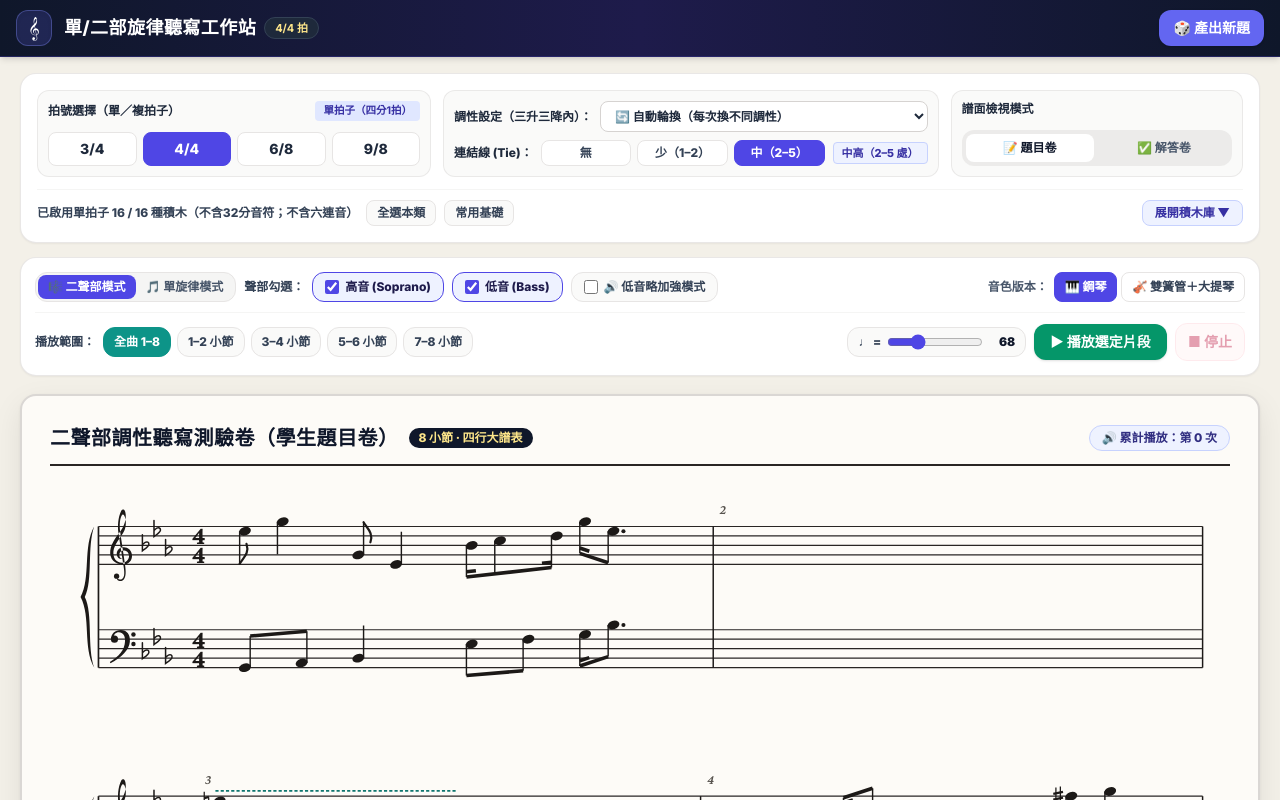
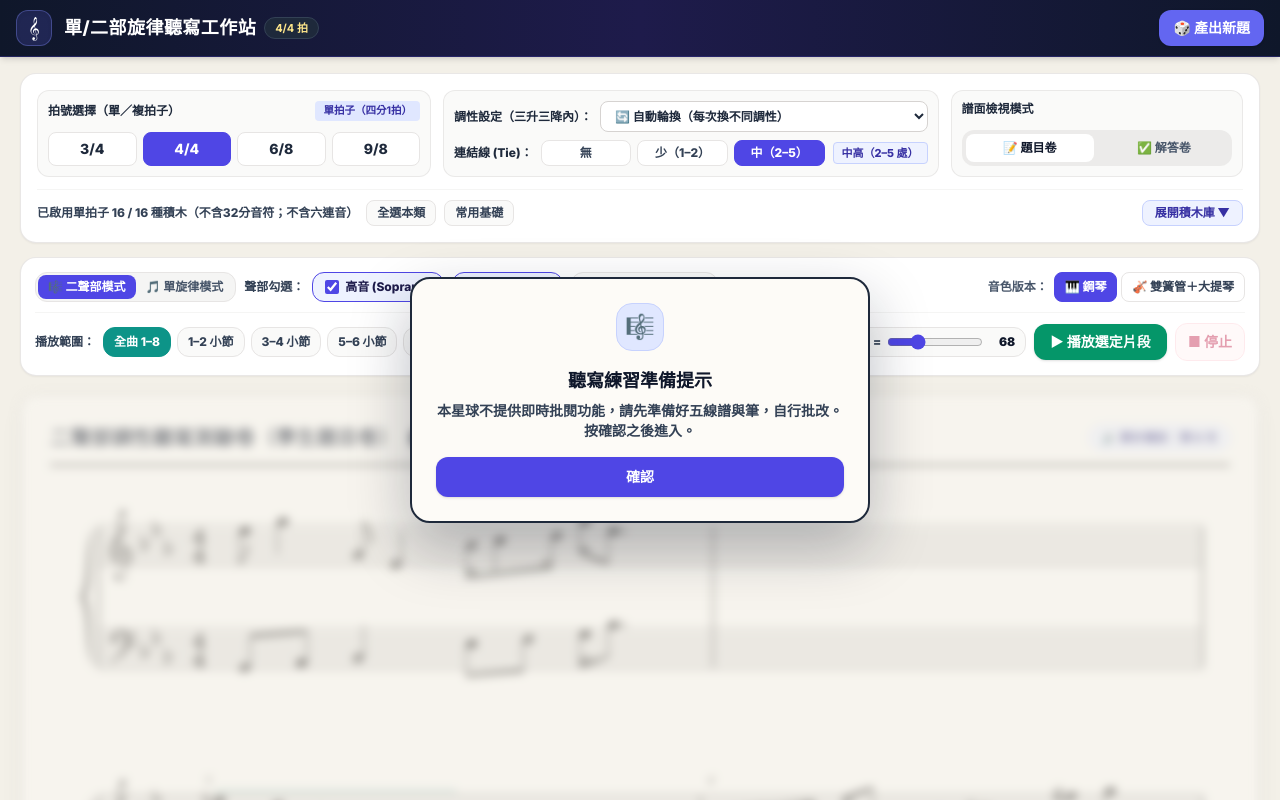
Before and after one commit to aping50/melody, a plain HTML site: page index.html in a window 1280 px wide. Shown: the top 800 px of the page. Drawn offline with nearby package versions, Linux system fonts and the light colour scheme.

Commit message:
Add files via upload

```diff
--- a/index.html
+++ b/index.html
@@ -33,6 +33,42 @@
     .note-group.active-note .note-flag {
       fill: #dc2626 !important;
       stroke: #dc2626 !important;
+    }
+
+    /* Center Entry Confirmation Card & Masked Exercise Area */
+    .entry-gate-backdrop {
+      position: fixed;
+      inset: 0;
+      z-index: 45;
+      display: flex;
+      align-items: center;
+      justify-content: center;
+      padding: 1rem;
+      pointer-events: auto;
+    }
+
+    .entry-gate-card {
+      width: min(92vw, 460px);
+      background: #fdfbf7;
+      border: 2px solid #1e293b;
+      border-radius: 1.25rem;
+      padding: 1.5rem;
+      box-shadow: 0 24px 60px rgba(15, 23, 42, 0.28);
+      text-align: center;
+    }
+
+    .exercise-content-locked {
+      filter: blur(5px);
+      opacity: 0.42;
+      pointer-events: none;
+      user-select: none;
+      transition: filter 0.25s ease, opacity 0.25s ease;
+    }
+
+    .exercise-content-unlocked {
+      filter: none;
+      opacity: 1;
+      transition: filter 0.25s ease, opacity 0.25s ease;
     }
 
     /* Print Stylesheet: Clean Conservatory A4 Exam & Answer Sheet */
@@ -342,6 +378,24 @@
 
   <!-- Toast Notification Container -->
   <div id="toast-container" class="no-print fixed bottom-5 right-5 z-50 flex flex-col gap-2 pointer-events-none"></div>
+
+  <!-- Center Entry Confirmation Layer (Blocks Underlying Exercise Until Confirmed) -->
+  <div id="entry-gate-overlay" class="no-print entry-gate-backdrop" role="dialog" aria-modal="true" aria-labelledby="entry-gate-title">
+    <div class="entry-gate-card space-y-4">
+      <div class="mx-auto w-12 h-12 rounded-2xl bg-indigo-100 text-indigo-950 flex items-center justify-center text-2xl font-score border border-indigo-200">
+        🎼
+      </div>
+      <div class="space-y-1.5">
+        <h2 id="entry-gate-title" class="text-base sm:text-lg font-black text-slate-900">聽寫練習準備提示</h2>
+        <p class="text-xs sm:text-sm font-semibold text-slate-700 leading-relaxed">
+          本星球不提供即時批閱功能，請先準備好五線譜與筆，自行批改。按確認之後進入。
+        </p>
+      </div>
+      <button id="btn-confirm-entry" type="button" onclick="confirmEntryGate()" class="w-full py-2.5 px-4 rounded-xl bg-indigo-600 hover:bg-indigo-500 active:scale-[0.99] text-white text-sm font-extrabold shadow transition cursor-pointer">
+        確認
+      </button>
+    </div>
+  </div>
 
   <script>
     /* =========================================================================
@@ -2728,8 +2782,32 @@
       drawerOpen: false,
       drawerTab: 'simple',
       enabledBlockIds: new Set(RHYTHM_BLOCKS.filter(b => b.defaultOn).map(b => b.id)),
+      entryConfirmed: false,
       exercise: null
     };
+
+    /**
+     * Synchronize the central entry gate overlay and lock state on the exercise content.
+     */
+    function syncEntryGateUI() {
+      const overlay = document.getElementById('entry-gate-overlay');
+      const scoreContainer = document.getElementById('score-container');
+      if (overlay) {
+        overlay.classList.toggle('hidden', state.entryConfirmed);
+      }
+      if (scoreContainer) {
+        scoreContainer.classList.toggle('exercise-content-locked', !state.entryConfirmed);
+        scoreContainer.classList.toggle('exercise-content-unlocked', state.entryConfirmed);
+      }
+    }
+
+    /**
+     * Dismiss the center confirmation gate and unlock the underlying exercise sheet.
+     */
+    function confirmEntryGate() {
+      state.entryConfirmed = true;
+      syncEntryGateUI();
+    }
 
     function showToast(msg) {
       const container = document.getElementById('toast-container');
@@ -3148,6 +3226,7 @@
       updateBlockLibrarySummary();
       if (state.drawerOpen) renderRhythmBlockDrawer();
       renderGrandStaffScore(ex);
+      syncEntryGateUI();
     }
 
     window.addEventListener('DOMContentLoaded', () => {
```
